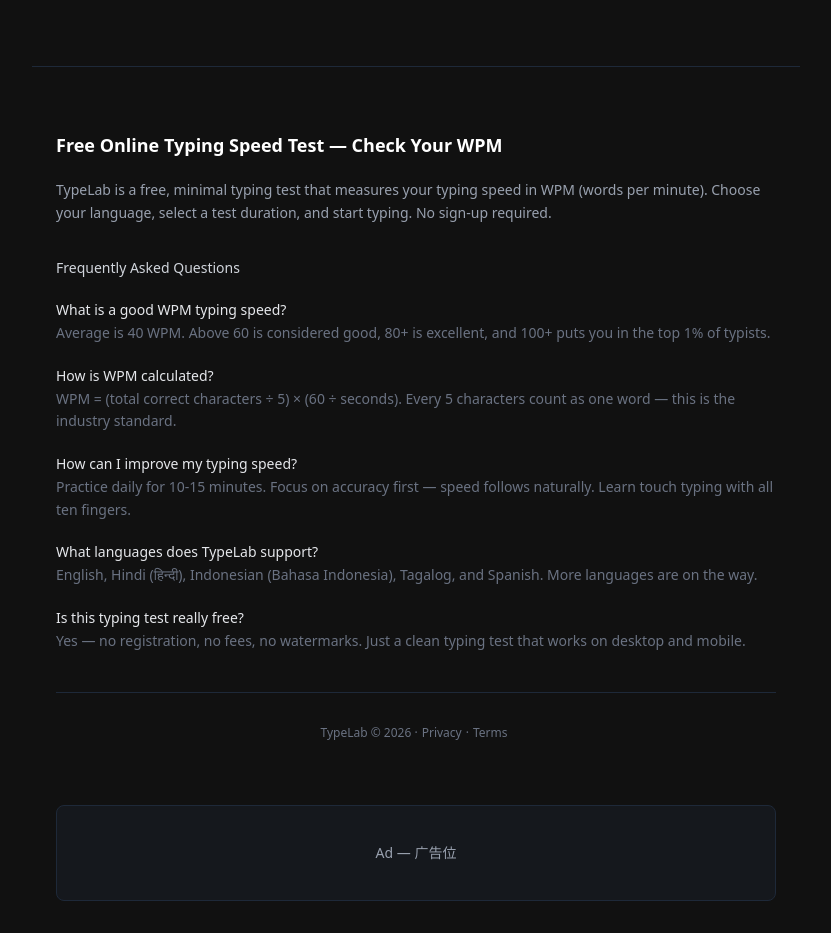
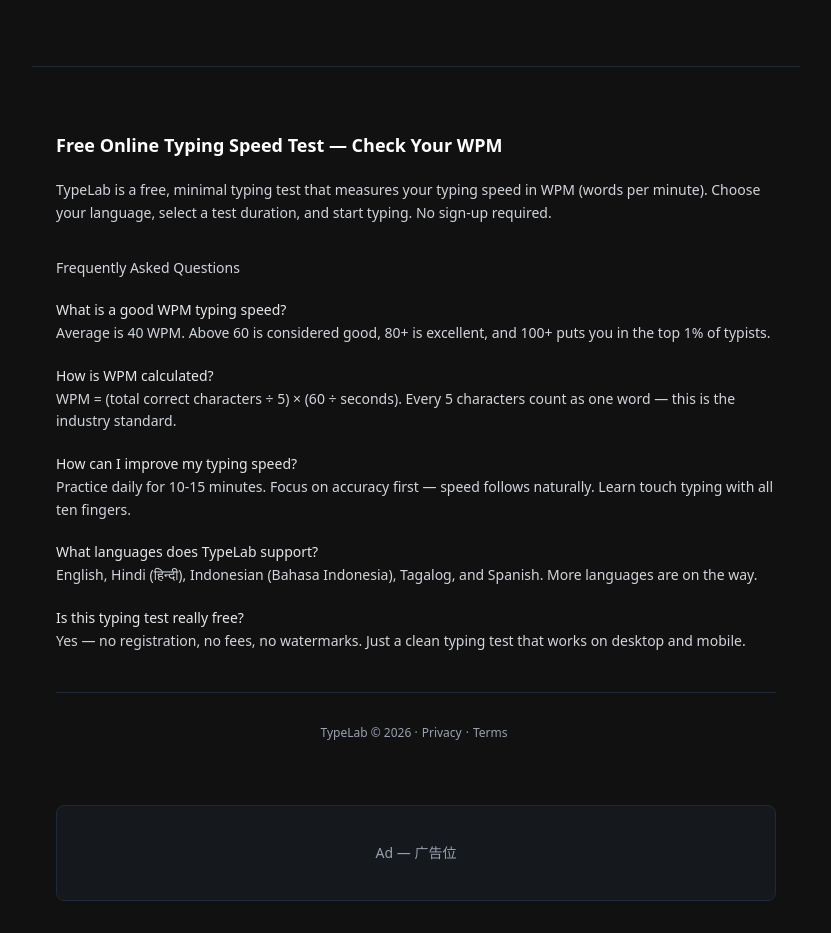
Before and after one commit to mmwei258/typelab, a Next.js app: page / in a window 1280 px wide. Shown: the part 460-1393 px from the top of the page, without its empty margins (224-1055 px from the left). Built offline with nearby package versions, Linux system fonts and the light colour scheme.

Commit message:
fix: final color contrast — FAQ text to gray-300 for AA compliance

```diff
--- a/src/app/[lang]/page.tsx
+++ b/src/app/[lang]/page.tsx
@@ -72,7 +72,7 @@
 
       {/* SEO content */}
       <footer className="border-t border-gray-800 px-6 py-16 max-w-3xl mx-auto w-full">
-        <section className="space-y-5 text-gray-400 text-sm leading-relaxed">
+        <section className="space-y-5 text-gray-300 text-sm leading-relaxed">
           <h2 className="text-white text-lg font-semibold">
             {lang === "hi" ? `${info.nativeName} में मुफ़्त टाइपिंग टेस्ट`
               : lang === "id" ? `Tes Mengetik ${info.nativeName} Online Gratis`
@@ -99,11 +99,11 @@
           {faqs.map((faq) => (
             <div key={faq.q}>
               <h4 className="text-gray-200 font-medium">{faq.q}</h4>
-              <p className="text-gray-500">{faq.a}</p>
+              <p className="text-gray-300">{faq.a}</p>
             </div>
           ))}
 
-          <div className="mt-10 pt-8 border-t border-gray-800 text-center text-gray-500 text-xs">
+          <div className="mt-10 pt-8 border-t border-gray-800 text-center text-gray-400 text-xs">
             TypeLab © {new Date().getFullYear()} ·
             <a href="/privacy" className="hover:text-gray-400 mx-1">Privacy</a>
             ·
--- a/src/app/page.tsx
+++ b/src/app/page.tsx
@@ -30,7 +30,7 @@
 
       {/* SEO / FAQ */}
       <footer className="border-t border-gray-800 px-6 py-16 max-w-3xl mx-auto w-full">
-        <section className="space-y-5 text-gray-400 text-sm leading-relaxed">
+        <section className="space-y-5 text-gray-300 text-sm leading-relaxed">
           <h2 className="text-white text-lg font-semibold">
             Free Online Typing Speed Test — Check Your WPM
           </h2>
@@ -47,11 +47,11 @@
           {FAQS.map((faq) => (
             <div key={faq.q}>
               <h4 className="text-gray-200 font-medium">{faq.q}</h4>
-              <p className="text-gray-500">{faq.a}</p>
+              <p className="text-gray-300">{faq.a}</p>
             </div>
           ))}
 
-          <div className="mt-10 pt-8 border-t border-gray-800 text-center text-gray-500 text-xs">
+          <div className="mt-10 pt-8 border-t border-gray-800 text-center text-gray-400 text-xs">
             TypeLab © {new Date().getFullYear()} ·
             <a href="/privacy" className="hover:text-gray-400 mx-1">
               Privacy
```
